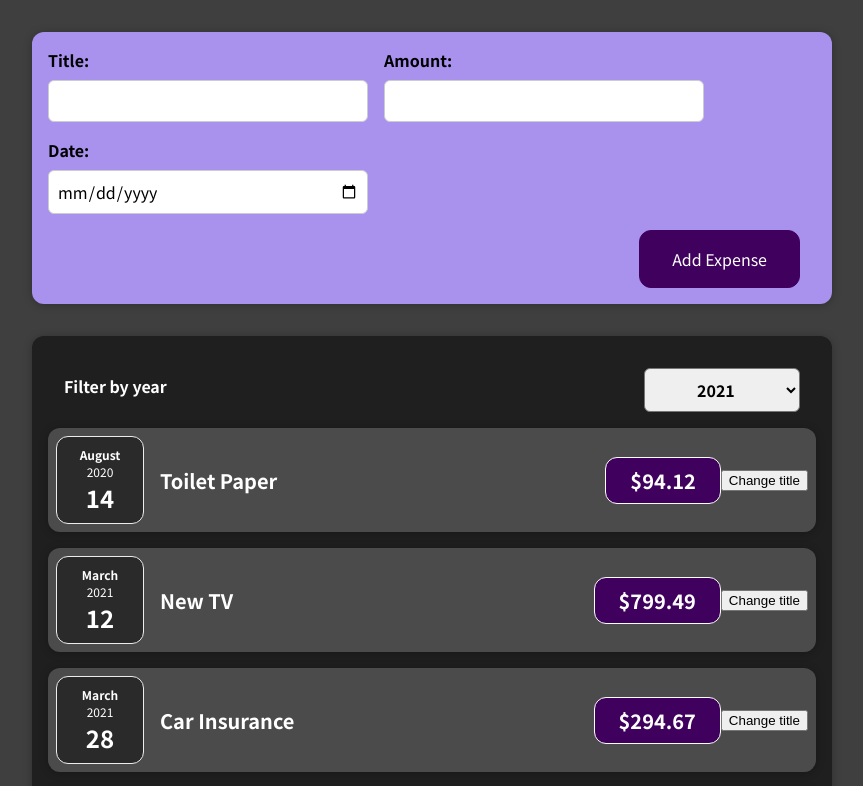
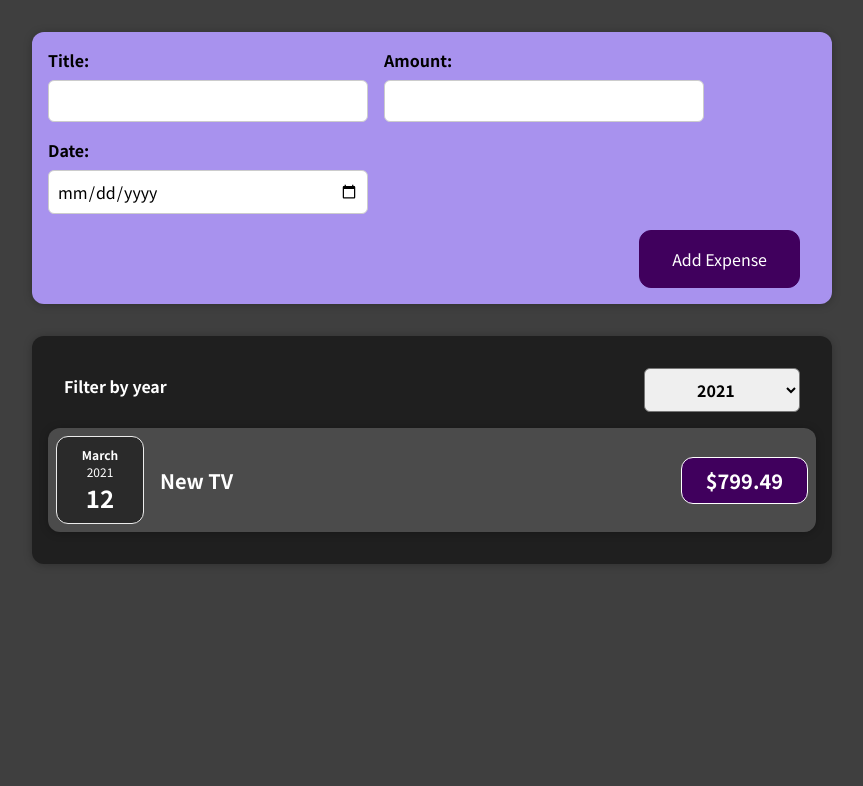
Before and after one commit to imlytvynenko/react-complete-guide, a React (Create React App) app: page / in a window 1280 px wide. Shown: the top 786 px of the page, without its empty margins (208-1071 px from the left). Built offline with nearby package versions, Linux system fonts and the light colour scheme.

Commit message:
Reactor code, add expense feature, and implement filter by year

```diff
--- a/src/App.js
+++ b/src/App.js
@@ -1,8 +1,8 @@
+import React, { useState } from "react";
 import NewExpense from "./components/NewExpense/NewExpense";
 import ExpensesList from "./components/Expenses/ExpenseList";
 
-const App = () => {
-  const expenses = [
+const INITIAL_EXPENSES = [
   {
     id: "e1",
     title: "Toilet Paper",
@@ -14,18 +14,23 @@ const App = () => {
     id: "e3",
     title: "Car Insurance",
     amount: 294.67,
-      date: new Date(2021, 2, 28),
+    date: new Date(2020, 2, 28),
   },
   {
     id: "e4",
     title: "New Desk (Wooden)",
     amount: 450,
-      date: new Date(2021, 5, 12),
+    date: new Date(2019, 5, 12),
   },
 ];
 
+const App = () => {
+  const [expenses, setExpenses] = useState(INITIAL_EXPENSES);
+
   const addExpenseHandler = (expense) => {
-    console.log(expense)
+    setExpenses((prevState) => {
+      return [expense, ...prevState]
+    });
   }
 
   return (
--- a/src/components/Expenses/ExpenseItem.js
+++ b/src/components/Expenses/ExpenseItem.js
@@ -5,18 +5,18 @@ import ExpenseDate from './ExpenseDate';
 import './ExpenseItem.css';
 
 const ExpenseItem = (props) => {
-  const [title, setTitle] = useState(props.title);
+  // const [title, setTitle] = useState(props.title);
 
-  const clickHandler = () => { setTitle('New title'); }
+  // const clickHandler = () => { setTitle('New title'); }
 
   return (
     <Card className="expense-item">
       <ExpenseDate date={props.date}/>
       <div className="expense-item__description">
-        <h2>{title}</h2>
+        <h2>{props.title}</h2>
         <div className="expense-item__price">${props.amount}</div>
       </div>
-      <button onClick={clickHandler}>Change title</button>
+      {/* <button onClick={clickHandler}>Change title</button> */}
     </Card>
   )
 }
--- a/src/components/Expenses/ExpenseList.js
+++ b/src/components/Expenses/ExpenseList.js
@@ -8,19 +8,19 @@ const ExpensesList = (props) => {
   const defaultFilterState = { year: '2021' }
   const [filterState, setFilterState] = useState(defaultFilterState);
 
-  const items = props.items
+  const filteredExpenses = props.items.filter((item) => item.date.getFullYear() == filterState.year)
 
   const changeFilterHandler = (state) => {
     setFilterState(state);
-    console.log(filterState);
   };
 
   return (
     <div>
       <Card className="expenses">
         <ExpensesFilter filterState={filterState} onChangeFilter={changeFilterHandler} />
-        {props.items.map(expense => (
+        {filteredExpenses.map(expense => (
           <ExpenseItem
+            key={expense.id}
             title={expense.title}
             amount={expense.amount}
             date={expense.date}
--- a/src/components/NewExpense/ExpenseForm.js
+++ b/src/components/NewExpense/ExpenseForm.js
@@ -37,7 +37,7 @@ const ExpenseForm = (props) => {
       enteredDate: new Date(userInput.enteredDate)
     }
 
-    props.dateChangeHandler(expenseData);
+    props.onAddExpense(expenseData);
     setUserInput(defaultUserInput);
     console.log(expenseData);
   }
--- a/src/components/NewExpense/NewExpense.js
+++ b/src/components/NewExpense/NewExpense.js
@@ -3,7 +3,12 @@ import './NewExpense.css';
 
 const NewExpense = (props) => {
   const addNewExpenseHandler = (expense) => {
-    props.onAddExpense(expense)
+    props.onAddExpense({
+      id: Math.random(),
+      title: expense.enteredTitle,
+      amount: expense.enteredAmount,
+      date: expense.enteredDate
+    })
   }
 
   return (
```
Lines whose indentation alone changed are shown as unchanged.
